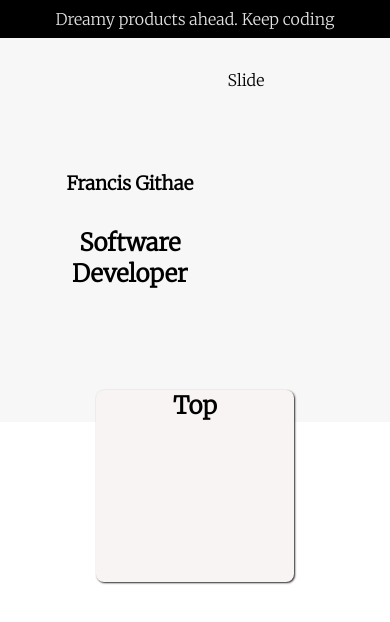
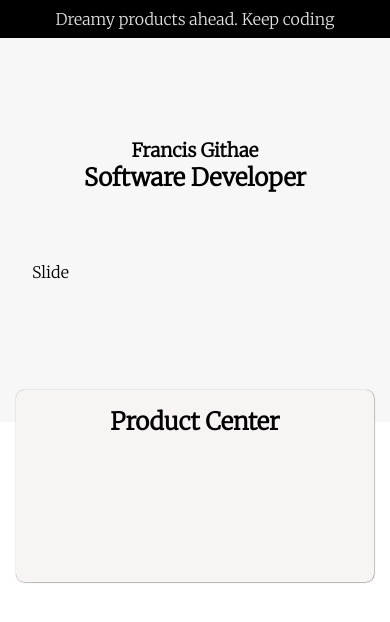
Before and after one commit to githaefrancis/portfolio-next, a Next.js app: page / in a window 390 px wide. Shown: the top 622 px of the page. Built offline with nearby package versions, Linux system fonts and the light colour scheme.

Commit message:
style(Header) - add styling for header

```diff
--- a/app/page.module.css
+++ b/app/page.module.css
@@ -3,7 +3,7 @@
   flex-direction: column;
   justify-content: space-between;
   align-items: center;
-  padding: 2rem 6rem;
+  padding: 2rem 1rem;
   min-height: 80vh;
 }
 
@@ -232,13 +232,14 @@
   position: relative;
   top: -4rem;
   border-radius: 8px;
-  box-shadow: 1px 1px 2px rgb(39, 39, 39);
+  box-shadow: 0.2px 0.2px 1px rgb(39, 39, 39);
   min-width: 100%;
   height: 12rem;
   z-index: 200;
   background-color: rgba(248, 244, 244, 1);
 }
 
-.highlight p {
+.highlight .heading2 {
   text-align: center;
+  padding: 1rem;
 }
--- a/app/page.tsx
+++ b/app/page.tsx
@@ -5,7 +5,7 @@ export default function Home() {
   return (
     <main className={styles.main}>
       <div className={styles.highlight}>
-        <h2 style={{ textAlign: "center" }}>Top</h2>
+        <h2 className={styles.heading2}>Product Center</h2>
       </div>
     </main>
   );
--- a/components/header/header.module.scss
+++ b/components/header/header.module.scss
@@ -3,7 +3,7 @@
   grid-template-columns: 60% auto;
   padding: 2rem 2rem;
   height: 24rem;
-  background-color: rgba(#a5afa5,0.1);
+  background-color: rgba(#a5afa5, 0.1);
 }
 
 .intro {
@@ -14,6 +14,13 @@
   .heading1,
   .heading2 {
     text-align: center;
-    margin: 2rem;
+    // margin: 2rem;
   }
 }
+
+@media screen and (max-width: 992px) {
+  .header {
+    grid-template-columns: auto;
+    grid-template-rows: 60% auto;
+  }
+}
```
